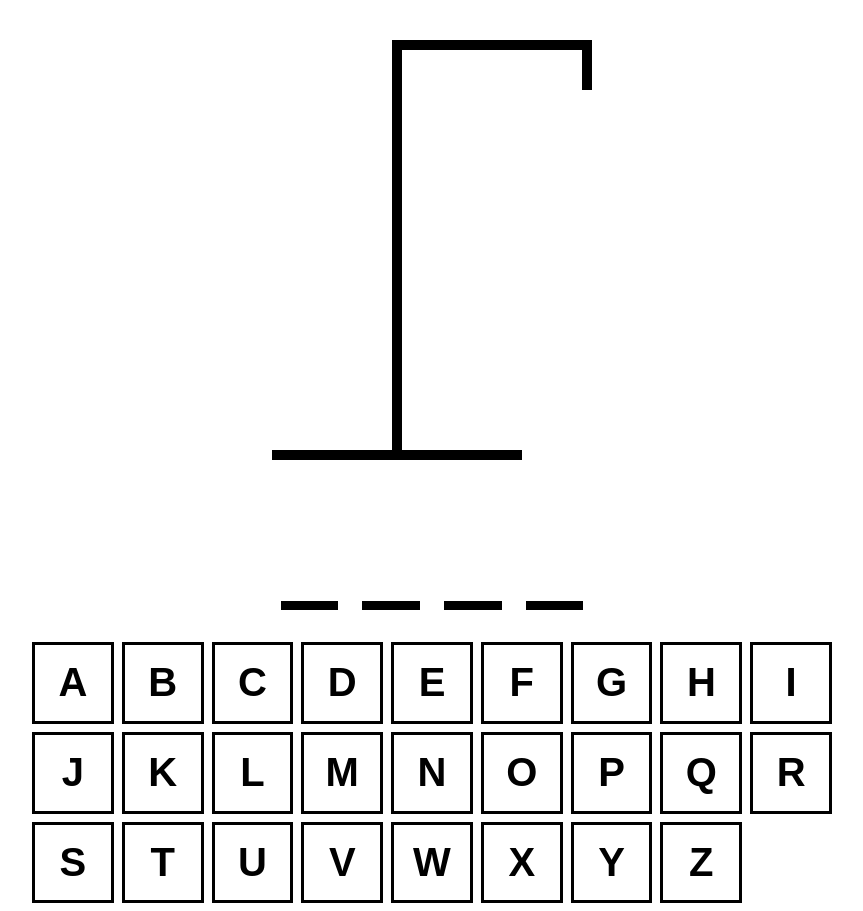
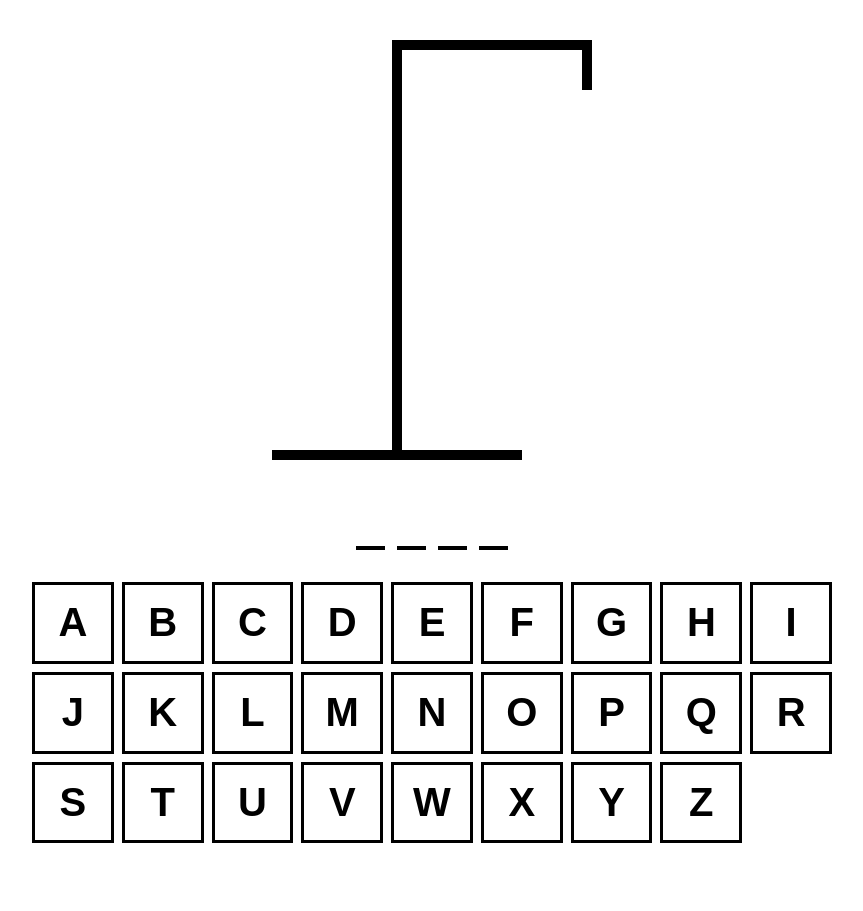
Before and after one commit to HiufaiLau/Hangman-game-ts-react, a React (Vite) app: page / in a window 1280 px wide. Shown: the whole page, without its empty margins (208-1071 px from the left). After the commit the page ends 851 px from the top, so only its background shows below. Built offline with nearby package versions, Linux system fonts and the light colour scheme.

Commit message:
updated word style

```diff
--- a/src/components/HangmanWord.tsx
+++ b/src/components/HangmanWord.tsx
@@ -18,7 +18,7 @@ export function HangmanWord({
         justifyContent: "center",
         width: "100%",
         gap: ".25em",
-        fontSize: "6rem",
+        fontSize: "3rem",
         fontWeight: "bold",
         textTransform: "uppercase",
         fontFamily: "monospace",
```
